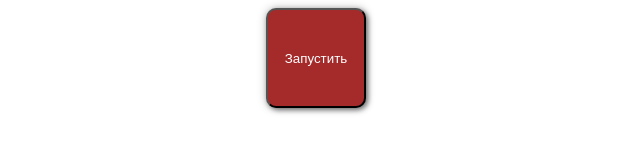
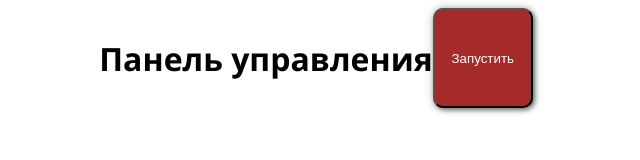
Before and after one commit to vadimmos/roulete, a website: page public/control.html in a window 1280 px wide. Shown: the whole page, without its empty margins (324-964 px from the left). Drawn offline with Linux system fonts and the light colour scheme.

Commit message:
Заголовок панели управления

```diff
--- a/public/control.html
+++ b/public/control.html
@@ -9,6 +9,7 @@
   <script src="control.js" defer></script>
 </head>
 <body>
+  <h1>Панель управления</h1>
   <button id="start">Запустить</button>
 </body>
 </html>
```
